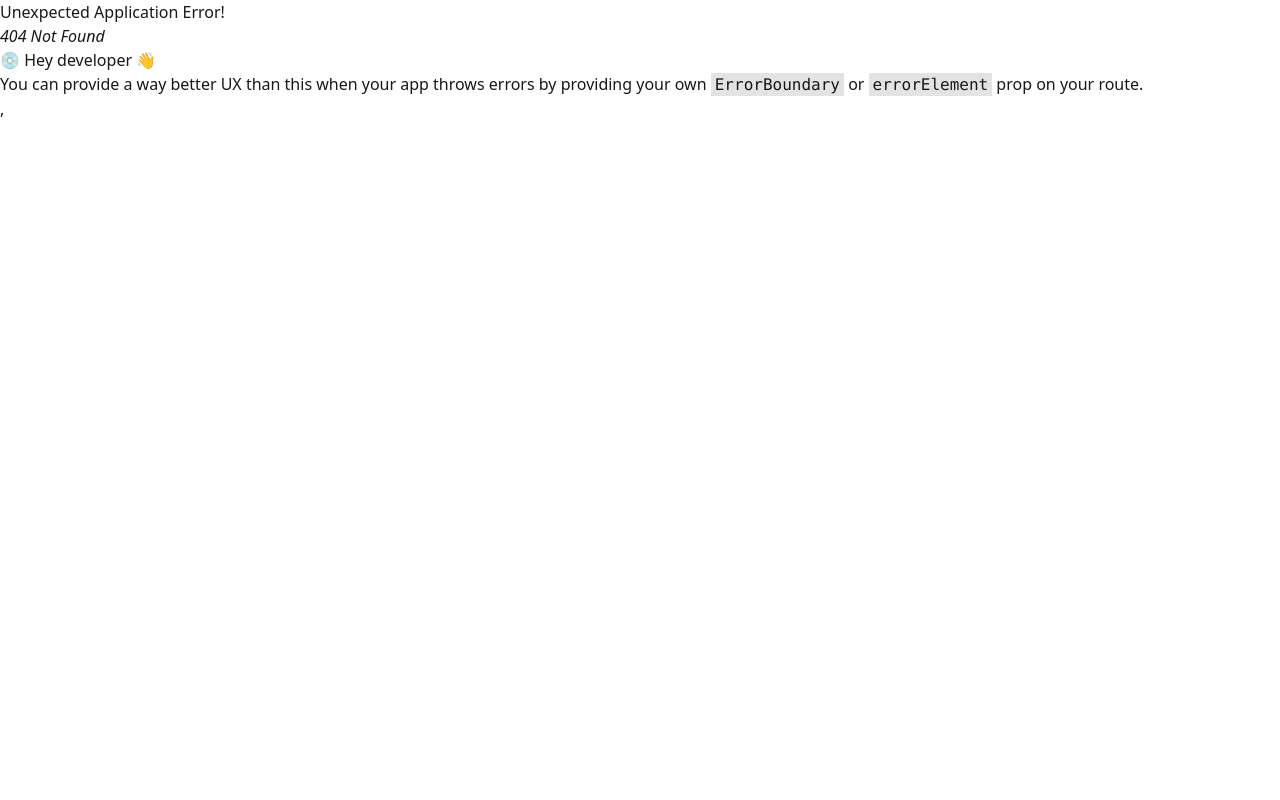
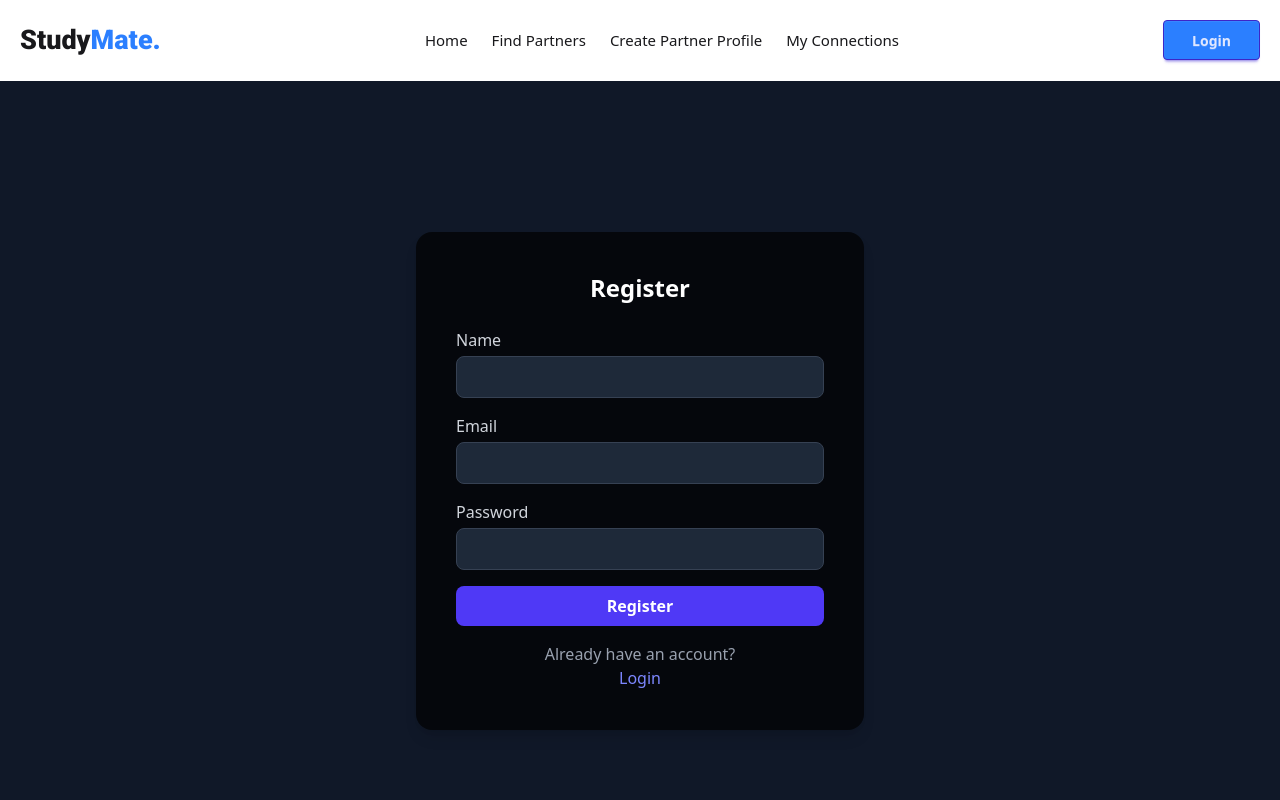
Before and after one commit to Mahedihasan101/studymate-for-study-crud-client, a React (Vite) app: page /register in a window 1280 px wide. Before the commit this address had no page. Shown: the top 800 px of the page. Built offline with nearby package versions, Linux system fonts and the light colour scheme.

Commit message:
adde login and register from

```diff
--- /dev/null
+++ b/src/Components/Login.jsx
@@ -0,0 +1,51 @@
+
+import { Link } from "react-router";
+
+const Login = () => {
+
+
+
+
+  return (
+    <div className="min-h-screen flex items-center justify-center bg-gray-900">
+      <div className="bg-black/70 p-10 rounded-2xl shadow-lg w-full max-w-md text-white">
+        <h2 className="text-2xl font-bold mb-6 text-center">Login</h2>
+        <form  className="space-y-4">
+          <div>
+            <label className="block mb-1 text-gray-300">Email</label>
+            <input
+              type="email"
+
+
+              className="w-full px-4 py-2 rounded-lg bg-gray-800 border border-gray-700 focus:outline-none focus:ring-2 focus:ring-indigo-500"
+              required
+            />
+          </div>
+          <div>
+            <label className="block mb-1 text-gray-300">Password</label>
+            <input
+              type="password"
+
+              className="w-full px-4 py-2 rounded-lg bg-gray-800 border border-gray-700 focus:outline-none focus:ring-2 focus:ring-indigo-500"
+              required
+            />
+          </div>
+          <button
+            type="submit"
+            className="w-full py-2 bg-indigo-600 hover:bg-indigo-700 rounded-lg font-semibold transition-colors"
+          >
+            Login
+          </button>
+        </form>
+         <div className="mt-4 text-gray-400 text-center">
+          Already have an account?{" "}
+          <Link to="/register">
+            <p className="text-indigo-400 hover:underline">Registation</p>
+          </Link>
+        </div>
+      </div>
+    </div>
+  );
+};
+
+export default Login;
--- a/src/Components/Navbar.jsx
+++ b/src/Components/Navbar.jsx
@@ -1,4 +1,5 @@
 import React from 'react';
+import { Link } from 'react-router';
 
 
 const Navbar = () => {
@@ -14,7 +15,7 @@ const Navbar = () => {
 
             <div>
                 <ul className='flex gap-6 text-center font-medium font-[] text-[15px]'>
-                    <li>Home</li>
+                   <Link to='/'><li>Home</li></Link>
                     <li>Find Partners</li>
                     <li>Create Partner Profile</li>
                     <li>My Connections</li>
@@ -22,7 +23,7 @@ const Navbar = () => {
                 </ul>
             </div>
             <div>
-                <button className='btn btn-primary bg-blue-500 px-7'>Login</button>
+               <Link to='/login'> <button className='btn btn-primary bg-blue-500 px-7'>Login</button></Link>
             </div>
            </div>
         </div>
--- /dev/null
+++ b/src/Components/Register.jsx
@@ -0,0 +1,62 @@
+
+import { Link } from "react-router";
+
+const Register = () => {
+
+
+
+
+  return (
+    <div className="min-h-screen flex items-center justify-center bg-gray-900">
+      <div className="bg-black/70 p-10 rounded-2xl shadow-lg w-full max-w-md text-white">
+        <h2 className="text-2xl font-bold mb-6 text-center">Register</h2>
+        <form  className="space-y-4">
+          <div>
+            <label className="block mb-1 text-gray-300">Name</label>
+            <input
+              type="text"
+              value={name}
+
+              className="w-full px-4 py-2 rounded-lg bg-gray-800 border border-gray-700 focus:outline-none focus:ring-2 focus:ring-indigo-500"
+              required
+            />
+          </div>
+          <div>
+            <label className="block mb-1 text-gray-300">Email</label>
+            <input
+              type="email"
+
+
+              className="w-full px-4 py-2 rounded-lg bg-gray-800 border border-gray-700 focus:outline-none focus:ring-2 focus:ring-indigo-500"
+              required
+            />
+          </div>
+          <div>
+            <label className="block mb-1 text-gray-300">Password</label>
+            <input
+              type="password"
+
+
+              className="w-full px-4 py-2 rounded-lg bg-gray-800 border border-gray-700 focus:outline-none focus:ring-2 focus:ring-indigo-500"
+              required
+            />
+          </div>
+          <button
+            type="submit"
+            className="w-full py-2 bg-indigo-600 hover:bg-indigo-700 rounded-lg font-semibold transition-colors"
+          >
+            Register
+          </button>
+        </form>
+        <div className="mt-4 text-gray-400 text-center">
+          Already have an account?{" "}
+          <Link to="/login">
+            <p className="text-indigo-400 hover:underline">Login</p>
+          </Link>
+        </div>
+      </div>
+    </div>
+  );
+};
+
+export default Register;
--- a/src/main.jsx
+++ b/src/main.jsx
@@ -6,6 +6,8 @@ import { createBrowserRouter } from "react-router";
 import { RouterProvider } from "react-router/dom";
 import MainLayout from './Layout/MainLayout.jsx';
 import Home from './Pages/Home/Home.jsx';
+import Login from './Components/Login.jsx';
+import Register from './Components/Register.jsx';
 
 const router = createBrowserRouter([
   {
@@ -14,7 +16,15 @@ const router = createBrowserRouter([
     children:[
      {
       index:true,
-      Component:Home
+      element:<Home/>
+     },
+     {
+      path:'/login',
+      element:<Login/>
+     },
+     {
+      path:'/register',
+      element:<Register/>
      }
     ],
   },
```
